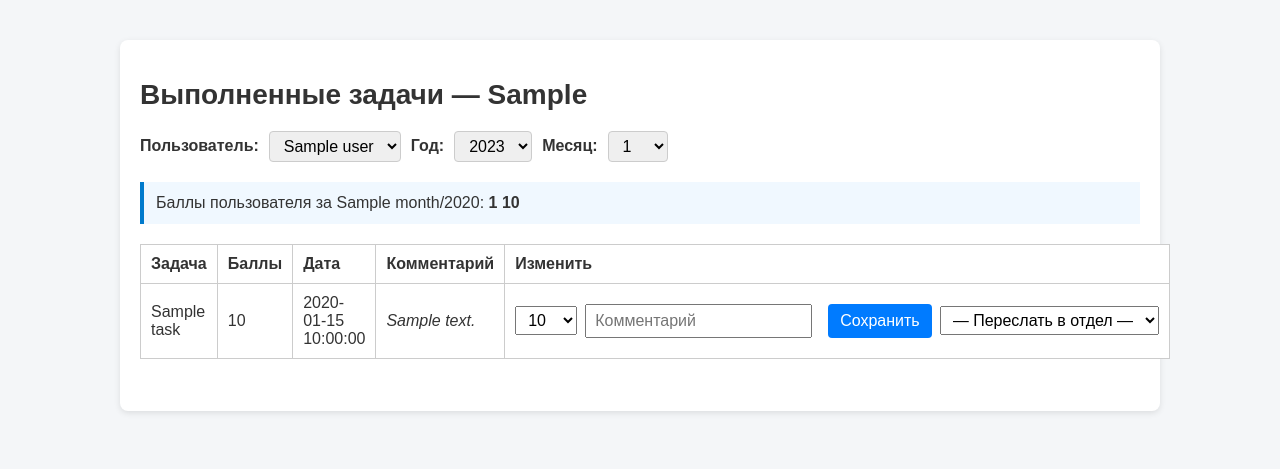
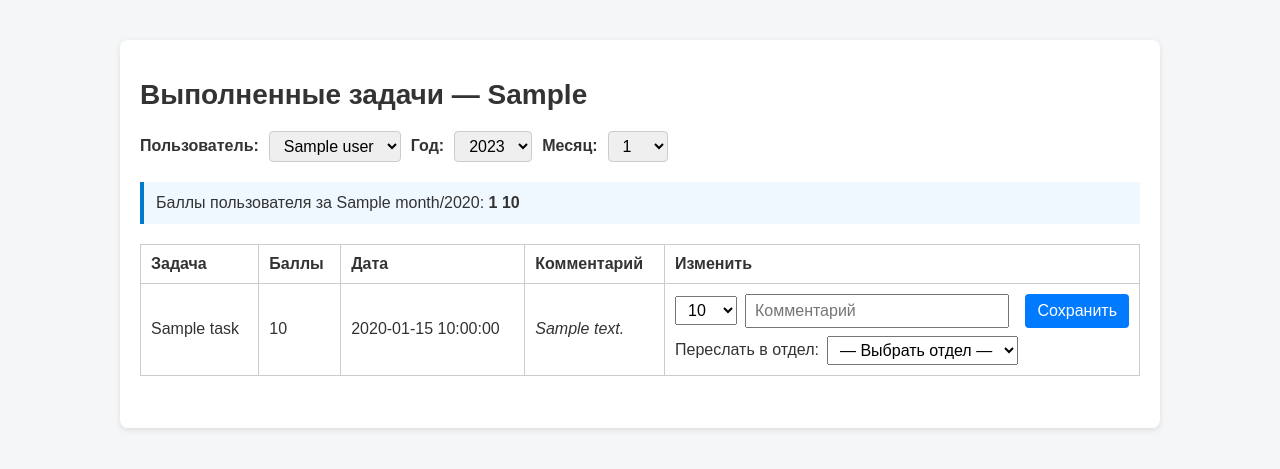
Before and after one commit to shaitan2005-glitch/agile, a FastAPI app: template templates/admin_completed_tasks.html in a window 1280 px wide. Shown: the part 56-525 px from the top of the page. Run offline with FastAPI, Linux system fonts and the light colour scheme; the template is opened without the code that fills it: most values are stand-ins (such as "Sample title", 1, 10 or a date in 2020).

Commit message:
Keep adjust controls inline and copy row below

```diff
--- a/static/style.css
+++ b/static/style.css
@@ -257,12 +257,28 @@ form textarea {
 }
 .points-adjust-form {
     display: flex;
+    flex-direction: column;
+    align-items: stretch;
+    gap: 8px;
+    width: 100%;
+}
+.points-adjust-row {
+    display: flex;
     align-items: center;
     gap: 8px;
+    flex-wrap: nowrap;
 }
-.points-adjust-form input[type="text"] {
+.points-adjust-row input[type="text"] {
     font-size: 1rem;
     padding: 4px 8px;
     height: 34px;
     box-sizing: border-box;
+    flex: 1 1 180px;
+    min-width: 140px;
 }
+.copy-department-row {
+    width: 100%;
+    display: flex;
+    align-items: center;
+    gap: 8px;
+}
--- a/templates/admin_completed_tasks.html
+++ b/templates/admin_completed_tasks.html
@@ -68,6 +68,7 @@
                             <td>{% if t.adjust_comment %}<em>{{ t.adjust_comment }}</em>{% else %}—{% endif %}</td>
                             <td>
                                 <form method="post" action="/admin/adjust_points/{{ t.id }}" class="points-adjust-form">
+                                    <div class="points-adjust-row">
                                         <select name="new_points" required>
                                             {% for i in range(-10, 11) %}
                                                 <option value="{{ i }}" {% if i == t.points %}selected{% endif %}>{{ i }}</option>
@@ -75,9 +76,11 @@
                                         </select>
                                         <input type="text" name="reason" placeholder="Комментарий">
                                         <button type="submit">Сохранить</button>
-                                    <div>
+                                    </div>
+                                    <div class="copy-department-row">
+                                        <span>Переслать в отдел:</span>
                                         <select name="copy_department">
-                                            <option value="">— Переслать в отдел —</option>
+                                            <option value="">— Выбрать отдел —</option>
                                             {% for dept in all_departments %}
                                                 <option value="{{ dept }}">{{ dept }}</option>
                                             {% endfor %}
```
Lines whose indentation alone changed are shown as unchanged.
